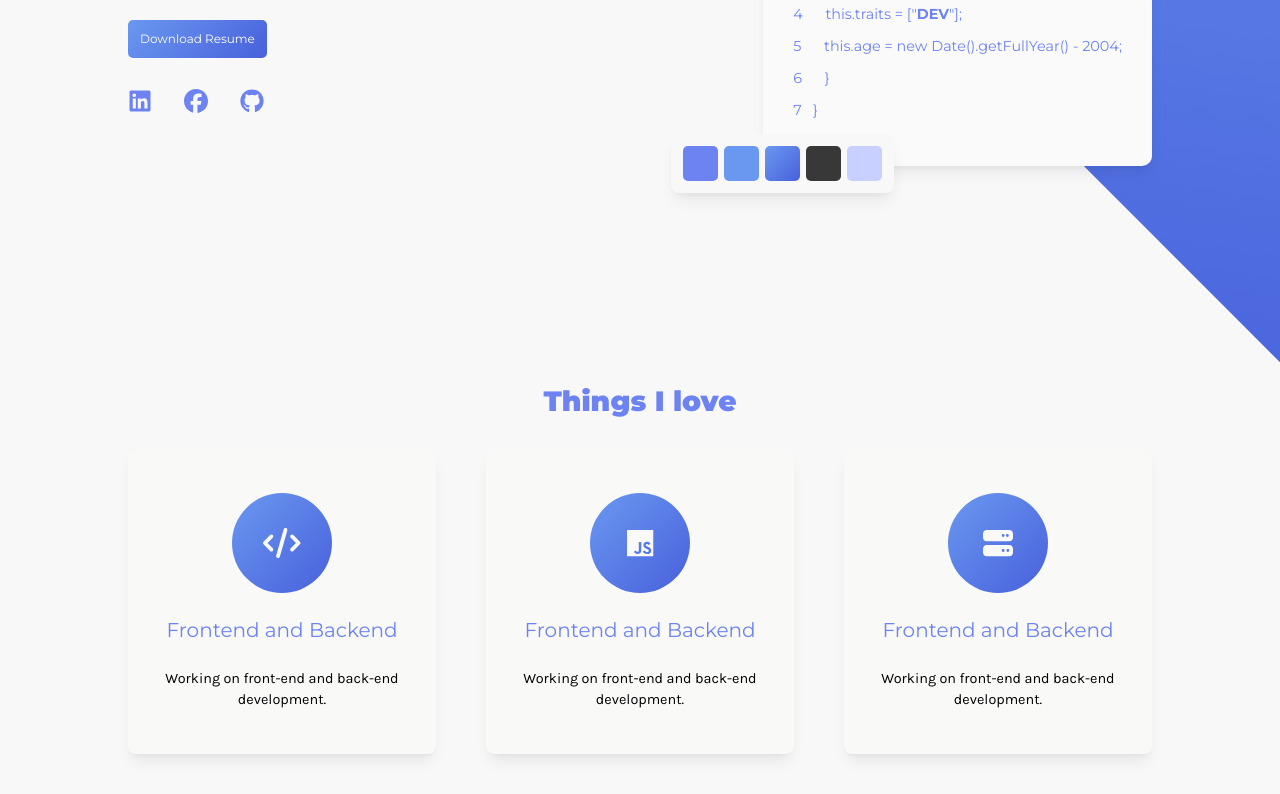
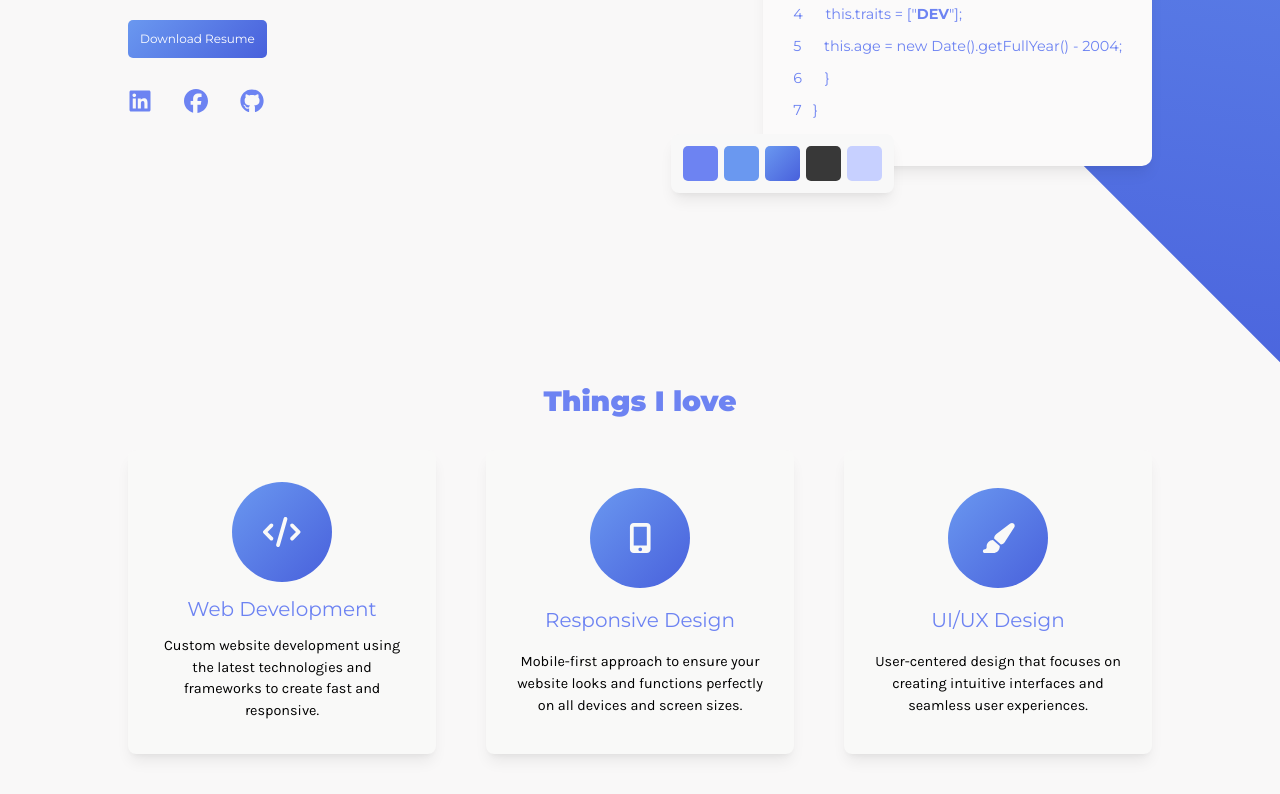
Before and after one commit to gabyel-dev/portfolio, a React (Vite) app in the folder Frontend/: page / in a window 1280 px wide. Shown: the part 348-1142 px from the top of the page. Built offline with nearby package versions, Linux system fonts and the light colour scheme.

Commit message:
added hovers

```diff
--- a/Frontend/src/components/css/Home.css
+++ b/Frontend/src/components/css/Home.css
@@ -20,7 +20,7 @@
 @keyframes appear {
   from {
     opacity: 0.7;
-    transform: translateY(-50px); /* Optional: Adds movement */
+    transform: translateY(-60px); /* Optional: Adds movement */
   }
   to {
     opacity: 1;
@@ -46,11 +46,12 @@
   height: 24px;
   color: var(--blue);
   cursor: pointer;
-  transition: color;
+  transition: color 0.3s ease;
 }
 
 .links li svg:hover {
   color: var(--black);
+
 }
 
 .body-color {
--- a/Frontend/src/components/pages/About.jsx
+++ b/Frontend/src/components/pages/About.jsx
@@ -1,51 +1,53 @@
 import { FontAwesomeIcon } from "@fortawesome/react-fontawesome";
-import { faCode, faServer } from "@fortawesome/free-solid-svg-icons";
+import { faCode, faServer, faPaintBrush, faMobileScreenButton } from "@fortawesome/free-solid-svg-icons";
 import { faJs } from "@fortawesome/free-brands-svg-icons";
 
 const code = <FontAwesomeIcon icon={faCode} />;
-const js = <FontAwesomeIcon icon={faJs} />;
-const server = <FontAwesomeIcon icon={faServer} />;
+const js = <FontAwesomeIcon icon={faMobileScreenButton} />;
+const server = <FontAwesomeIcon icon={faPaintBrush} />;
 
 export default function About() {
   return (
     <div className="w-full h-fit py-10 pt-40 md:pt-10">
       <h1 className="mont text-center text-[var(--blue)] font-black text-[28px] pb-7">Things I love</h1>
       <div className="flex flex-col items-center justify-center gap-4 md:flex md:flex-row md:flex-wrap lg:flex-nowrap md:gap-[3vw] lg:justify-between  ">
-        <div className="py-[20px] px-[30px] rounded-lg shadow-black/7 shadow-lg flex flex-col justify-evenly items-center text-center h-76 w-77 md:w-[35vw] md:min-w-60 md:max-w-77 bg-[var(--bg)]">
+        <div className="py-[20px] px-[30px] rounded-lg shadow-black/7 shadow-lg flex flex-col justify-evenly items-center text-center h-76 w-77 md:w-[35vw] md:min-w-60 md:max-w-77 bg-[var(--bg)] hover:-translate-y-4 duration-400">
           <div className="linear-gradient rounded-full p-[30px] text-[30px] w-[100px] h-[100px] text-[var(--bg)] flex items-center justify-center ">
             {code}
           </div>
           <h1 className="mont text-[var(--blue)] text-xl">
-            Frontend and Backend
+            Web Development
           </h1>
           <p className="karla text-[0.9em]">
-            Working on front-end and back-end development.
+          Custom website development using the latest technologies and frameworks to create fast and responsive.
           </p>
         </div>
 
-        <div className="py-[20px] px-[30px] rounded-lg shadow-black/7 shadow-lg flex flex-col justify-evenly items-center text-center w-77 md:w-[35vw] md:min-w-60 md:max-w-77 h-76 bg-[var(--bg)]">
+        <div className="py-[20px] px-[30px] rounded-lg shadow-black/7 shadow-lg flex flex-col justify-evenly items-center text-center w-77 md:w-[35vw] md:min-w-60 md:max-w-77 h-76 bg-[var(--bg)] hover:-translate-y-4 duration-400">
           <div className="linear-gradient rounded-full p-[30px] text-[30px] w-[100px] h-[100px] text-[var(--bg)] flex items-center justify-center ">
             {js}
           </div>
           <h1 className="mont text-[var(--blue)] text-xl">
-            Frontend and Backend
+          Responsive Design
           </h1>
           <p className="karla text-[0.9em]">
-            Working on front-end and back-end development.
+          Mobile-first approach to ensure your website looks and functions perfectly on all devices and screen sizes.
           </p>
         </div>
 
-        <div className="py-[20px] px-[30px] rounded-lg shadow-black/7 shadow-lg flex flex-col justify-evenly items-center text-center w-77 md:w-[35vw] md:min-w-60 md:max-w-77 h-76 bg-[var(--bg)]">
+        <div className="py-[20px] px-[30px] rounded-lg shadow-black/7 shadow-lg flex flex-col justify-evenly items-center text-center w-77 md:w-[35vw] md:min-w-60 md:max-w-77 h-76 bg-[var(--bg)] hover:-translate-y-4 duration-400">
           <div className="linear-gradient rounded-full p-[30px] text-[30px] w-[100px] h-[100px] text-[var(--bg)] flex items-center justify-center ">
             {server}
           </div>
           <h1 className="mont text-[var(--blue)] text-xl">
-            Frontend and Backend
+          UI/UX Design
           </h1>
           <p className="karla text-[0.9em]">
-            Working on front-end and back-end development.
+          User-centered design that focuses on creating intuitive interfaces and seamless user experiences.
           </p>
         </div>
+
+
       </div>
     </div>
   );
--- a/Frontend/src/components/pages/Home.jsx
+++ b/Frontend/src/components/pages/Home.jsx
@@ -46,7 +46,7 @@ export default function Home() {
 
           <section className="socials">
             <ul className="links flex gap-8">
-              <li>
+              <li className="hover:-translate-y-1 duration-400 transition">
                 <a
                   href="https://www.linkedin.com/in/gab-guban-474237334/"
                   aria-label="LinkedIn"
@@ -56,7 +56,7 @@ export default function Home() {
                   {linkedIn}
                 </a>
               </li>
-              <li>
+              <li className="hover:-translate-y-1 duration-400">
                 <a
                   href="https://www.facebook.com/gab.guban"
                   aria-label="Facebook"
@@ -66,7 +66,7 @@ export default function Home() {
                   {facebook}
                 </a>
               </li>
-              <li>
+              <li className="hover:-translate-y-1 duration-400">
                 <a
                   href="https://github.com/dv-gb"
                   aria-label="GitHub"
```
